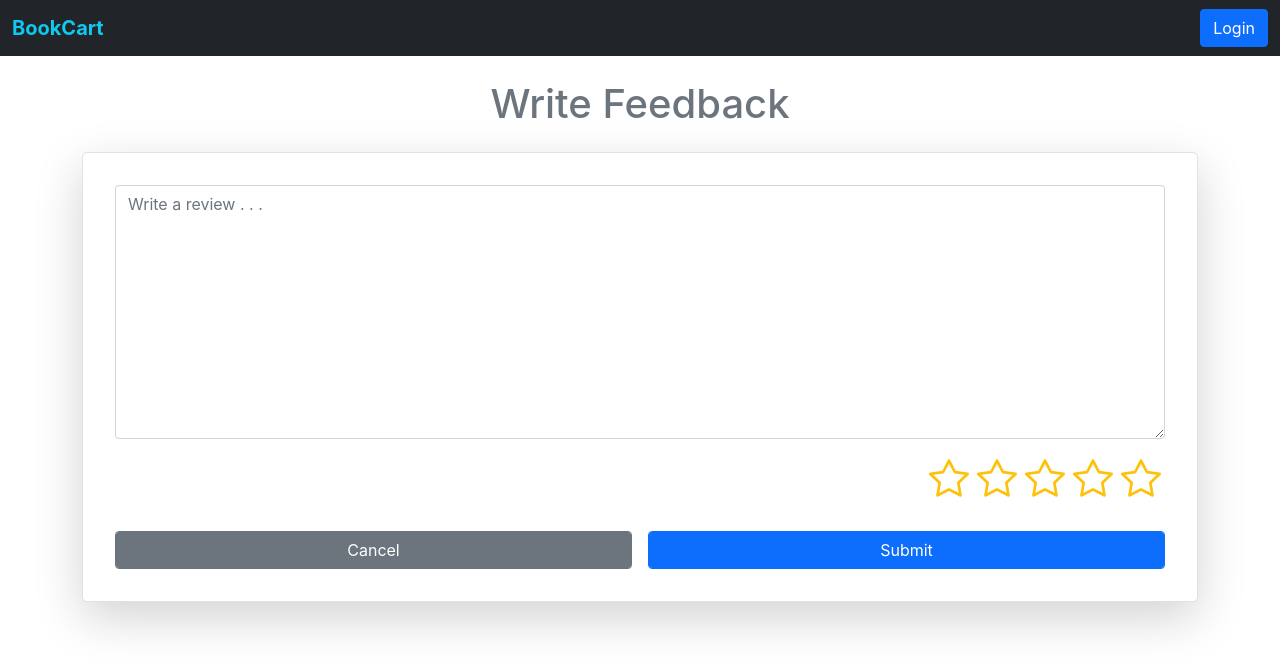
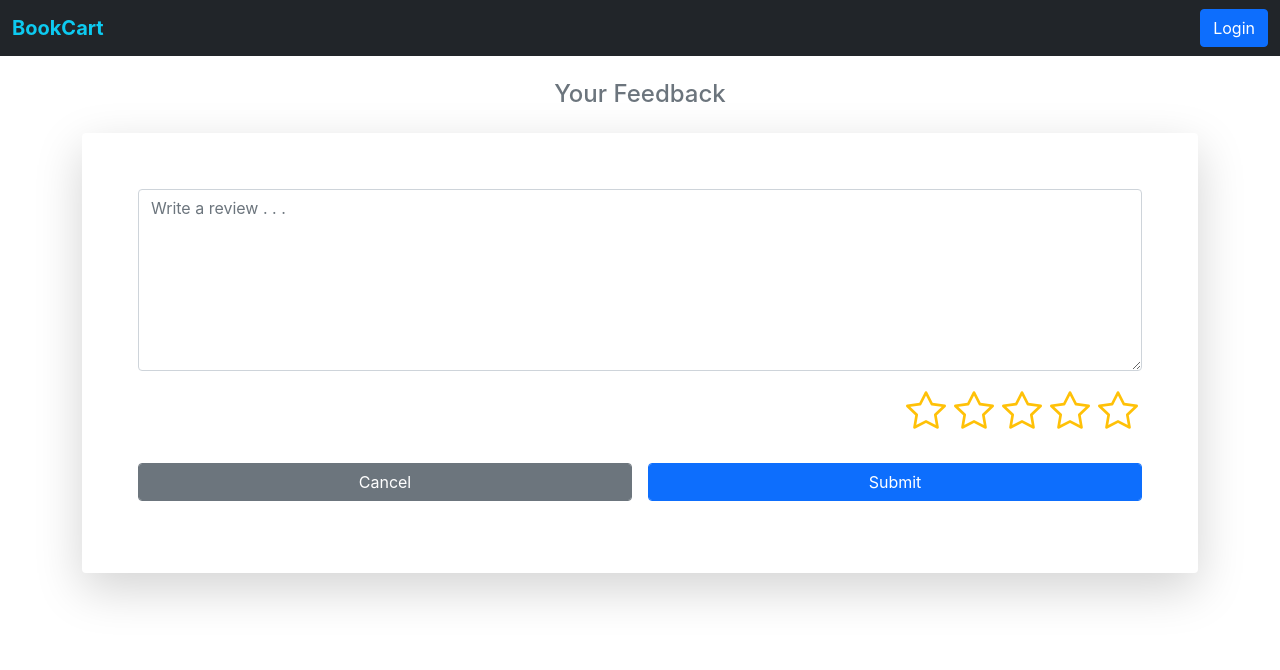
Before and after one commit to redliubydoc/BookCart-FrontEnd, a React (Create React App) app: page /feedback/add in a window 1280 px wide. Shown: the top 670 px of the page. Built offline with nearby package versions, Linux system fonts and the light colour scheme.

Commit message:
improvisation in UI

```diff
--- a/src/components/Reader/FeedbackFrom.jsx
+++ b/src/components/Reader/FeedbackFrom.jsx
@@ -38,8 +38,8 @@ class FeedbackFrom extends Component {
             }
 
             <div className="container text-center">
-                <h1 className="text-muted my-4"> Write Feedback </h1>
-                <div className="container p-4 pb-2 border rounded-3 bg-light bg-gradient shadow-lg p-3 mb-5 bg-body rounded">
+                <h4 className="text-muted my-4"> Your Feedback </h4>
+                <div className="container p-5 shadow-lg p-3 mb-5 bg-white rounded">
                     <table className="table table-borderless">
                         <tbody>
                             <tr>
@@ -47,7 +47,7 @@ class FeedbackFrom extends Component {
                                     <textarea
                                         name="comment"
                                         className="form-control"
-                                        rows="10"
+                                        rows="7"
                                         placeholder="Write a review . . ."
                                         value={this.state.comment}
                                         onChange={this.handleOnChange}></textarea>
```
